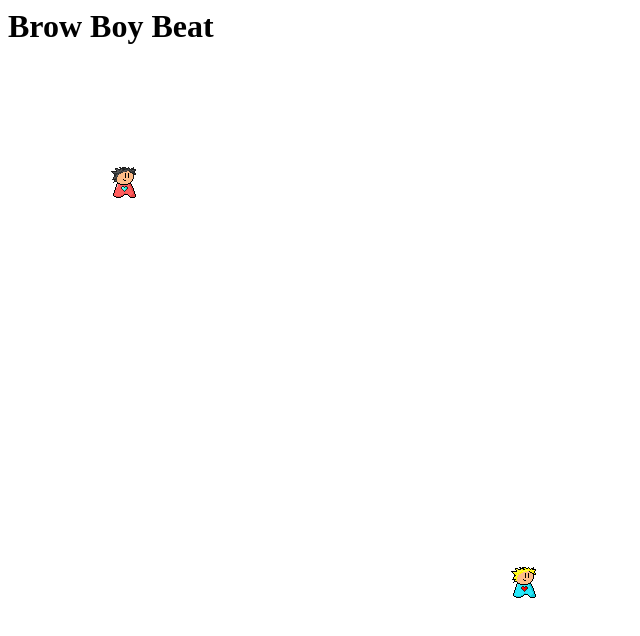
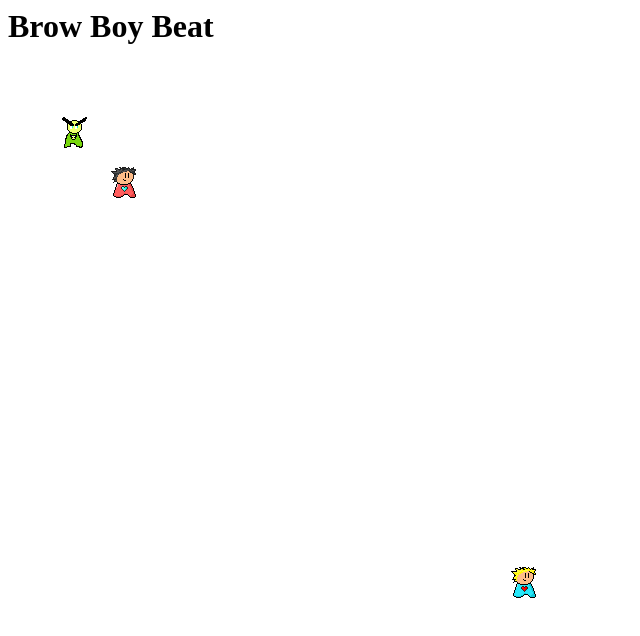
Before and after one commit to PaulJame5/BrowBoyBeats, a plain HTML site: page Brow Boy Beats/www/index.html in a window 1280 px wide. Shown: the whole page, without its empty margins (0-640 px from the left). Drawn offline with Linux system fonts and the light colour scheme.

Commit message:
Added enemy class

```diff
--- a/Brow Boy Beats/www/index.html
+++ b/Brow Boy Beats/www/index.html
@@ -29,6 +29,7 @@
     <script type="text/javascript" src="js/menu_scene.js"></script>
     <script type="text/javascript" src="js/scene_manager.js"></script>
     <script type="text/javascript" src="js/title_scene.js"></script>
+    <script type="text/javascript" src="js/enemy.js"></script>
 
 
 
--- /dev/null
+++ b/Brow Boy Beats/www/js/enemy.js
@@ -0,0 +1,76 @@
+// This is the player class where there are fuctions readily availble to be used
+
+
+
+// Player Class
+function Enemy(init_position={x:0.0,y:0.0},src="",context)
+{
+    this.name = name;
+
+    this.transform = new Transform(init_position); // initilised Values
+
+    input = new Input();
+    input.initSelf();
+    this.input = input;
+
+    this.speed = 5;
+
+    this.initSpritesheet(src, context);
+
+    console.log("Initialised Player");
+
+    //=======================
+
+
+
+}
+
+
+Enemy.prototype.initSpritesheet = function(src="",context)
+{
+    this.sprites = new Sprite();
+    this.spritesheet = new Image();   // Create new img element
+    this.spritesheet.addEventListener('load', function()
+    {
+        // execute drawImage statements here
+    }, false);
+
+
+    this.spritesheet.src = src; // Set source path
+
+    this.enemySprite = this.sprites.sprite
+    ({
+        xVal : this.transform.position.getX(),
+        yVal : this.transform.position.getY(),
+        context: context,
+        width: 128,
+        height: 32,
+        image: this.spritesheet,
+        numberOfFrames: 4
+    });
+}
+
+
+
+
+// All rendering calls for player should go in here
+Enemy.prototype.render = function()
+{
+    // Draw Player Sprite in here
+    this.enemySprite.update();
+    this.enemySprite.render(this.transform.position.get());
+}
+
+
+// Update player behaviour in here
+Enemy.prototype.update = function()
+{
+
+} // end update
+
+// Move funstion for player
+Enemy.prototype.move = function()
+{
+
+
+} // end move
--- a/Brow Boy Beats/www/js/game.js
+++ b/Brow Boy Beats/www/js/game.js
@@ -92,6 +92,11 @@ class Game
         this.playerOne = new Player(this.playerOnePosition, playerOneName,"Sprites/PlayerOne.png", this.ctx);
         this.playerTwo = new Player(this.playerTwoPosition, "Player Two","Sprites/PlayerTwo.png", this.ctx);
         // End Initialisation of players
+
+        // Init enemy
+
+        this.enemyBrowPosition = {x: 50.0, y: 50.0};
+        this.enemyBrowBoy = new Enemy(this.enemyBrowPosition,"Sprites/browBoy.png",this.ctx);
 
 
         /**
@@ -240,6 +245,7 @@ class Game
 
         this.playerOne.update();
         this.playerTwo.update();
+        this.enemyBrowBoy.update();
 
         //this.playerTwo.update();
 
@@ -249,6 +255,7 @@ class Game
        // console.log("Rendering");
         this.playerTwo.renderPlayer();
         this.playerOne.renderPlayer();
+        this.enemyBrowBoy.render();
       //  console.log("Rendering Completed");
 
         window.requestAnimationFrame(this.boundRecursiveUpdate);
```
Also changed, not shown: Brow Boy Beats/www/Sprites/browBoy.png (added).
